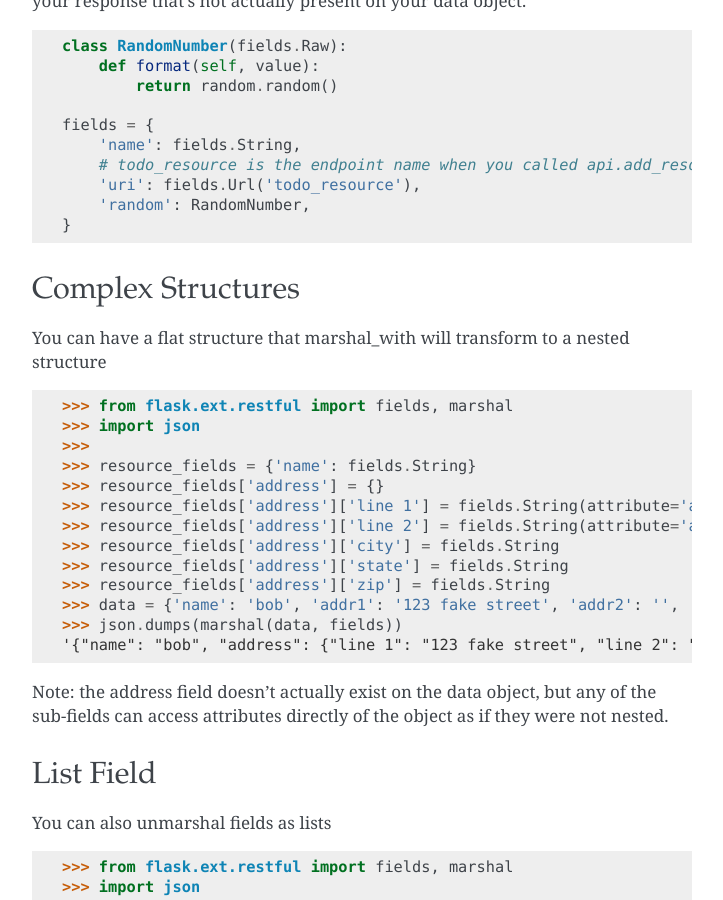
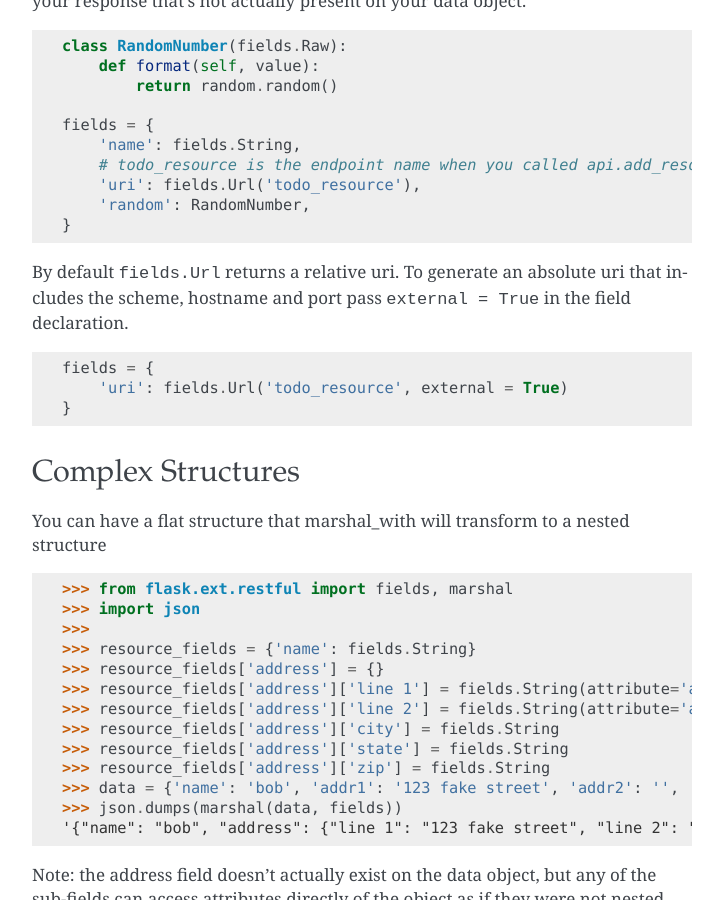
Before and after one commit to flask-restful/flask-restful, a Sphinx documentation site: the page built from docs/fields.rst, in a window 1280 px wide and 900 px high, scrolled down 2268 px. Shown: the whole window, without its empty margins (388-1111 px from the left). Built offline with Sphinx 7.4.7, drawn with Linux system fonts in a browser that asks for light colours.

Commit message:
fields.Url documentation update

```diff
--- a/docs/fields.rst
+++ b/docs/fields.rst
@@ -123,6 +123,13 @@ your data object. ::
     }
 
 
+By default ``fields.Url`` returns a relative uri. To generate an absolute uri that includes
+the scheme, hostname and port pass ``external = True`` in the field declaration. ::
+
+    fields = {
+        'uri': fields.Url('todo_resource', external = True)
+    }
+
 Complex Structures
 ------------------
 
```
